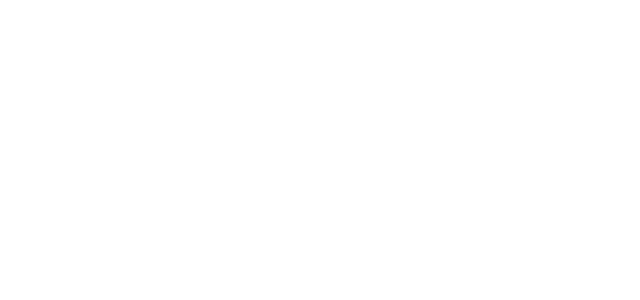
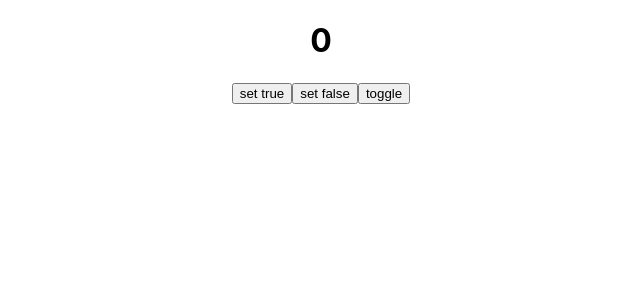
Before and after one commit to JihooDev/react_hooks, a React (Create React App) app: page / in a window 1280 px wide. Shown: the top 300 px of the page, without its empty margins (319-959 px from the left). Built offline with nearby package versions, Linux system fonts and the light colour scheme.

Commit message:
feat: CustomUseBoolean

```diff
--- a/src/App.tsx
+++ b/src/App.tsx
@@ -5,12 +5,14 @@
 import UseClickAnyWhere from './components/useClickAnyWhere/UseClickAnyWhere';
 import UseCopyToClipboard from './components/useCopyToClipboard/UseCopyToClipboard';
 import UseCountDown from './components/useCountDown/UseCountDown';
+import CustomUseBoolean from './components/useBoolean/CustomUseBoolean';
 
 function App() {
   return (
     <div className="App">
       {/* UseBoolean */}
       {/* <UseBoolean /> */}
+      <CustomUseBoolean />
 
       {/* UseClickAnyWhere */}
       {/* <UseClickAnyWhere /> */}
--- /dev/null
+++ b/src/components/useBoolean/CustomUseBoolean.tsx
@@ -0,0 +1,29 @@
+import React, { ReactElement, useState } from 'react'
+
+const CustomUseBoolean = (): ReactElement => {
+
+    const [value, setValue] = useState<boolean>(false);
+
+    const setTrue = () => {
+        if (!value) setValue(true);
+    }
+
+    const setFalse = () => {
+        if (value) setValue(false);
+    }
+
+    const toggle = () => {
+        setValue(!value);
+    }
+
+    return (
+        <div>
+            <h1>{!value ? 0 : 1}</h1>
+            <button onClick={setTrue}>set true</button>
+            <button onClick={setFalse}>set false</button>
+            <button onClick={toggle}>toggle</button>
+        </div>
+    )
+}
+
+export default CustomUseBoolean
```
